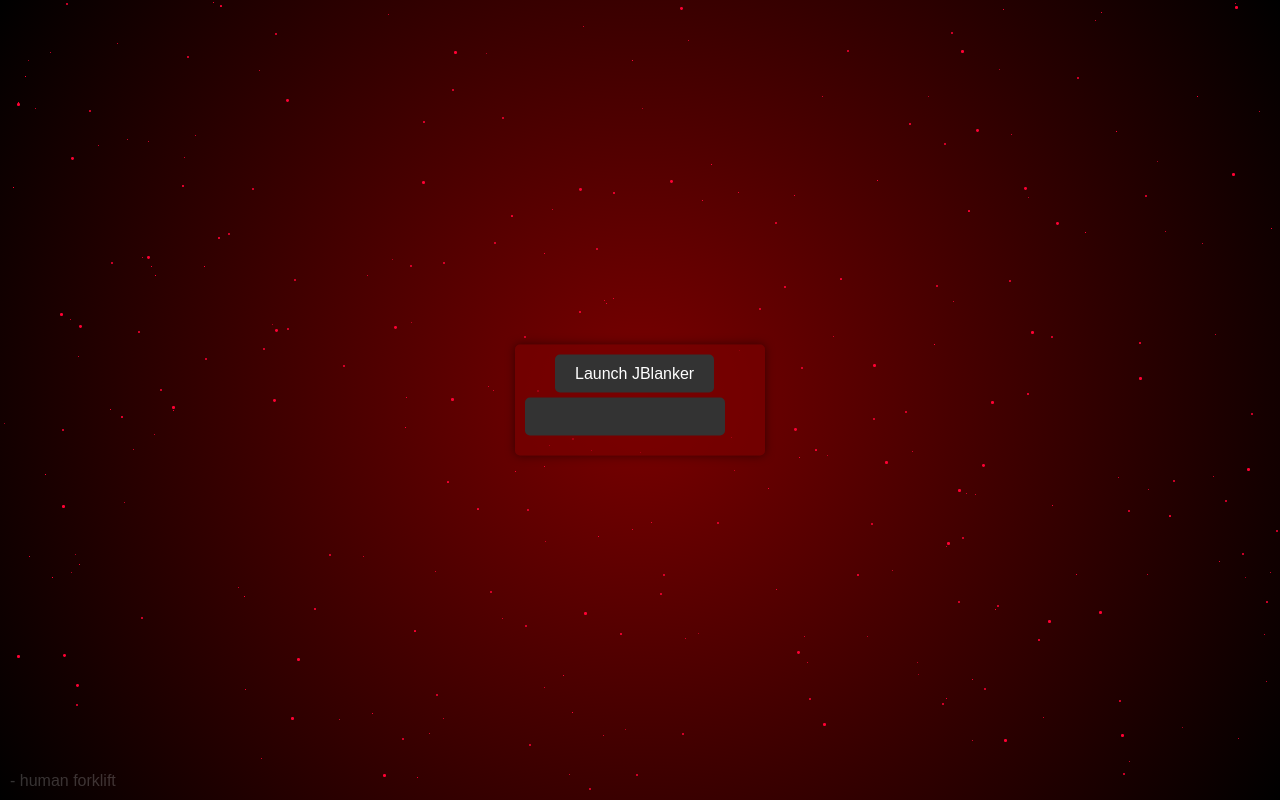
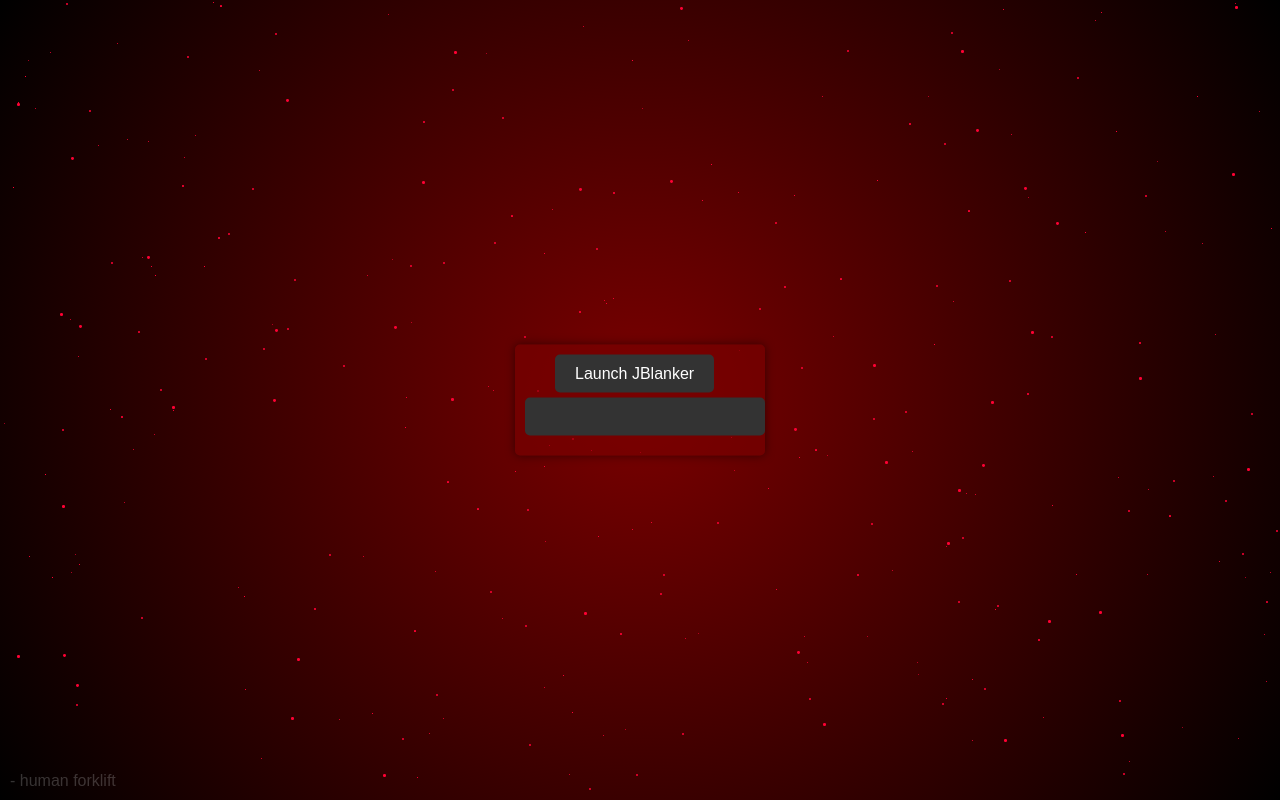
Before and after one commit to ChunkyMonkey00/JBlanker, a plain HTML site: page index.html in a window 1280 px wide. Drawn offline with Linux system fonts and the light colour scheme.

Commit message:
Update index.html

```diff
--- a/index.html
+++ b/index.html
@@ -119,7 +119,7 @@ o=document.getElementsByTagName("*"),i=0,a=o.length;i<a;i++)o[i].src&&(o[i].src=
 	fixed; left: 50%; top: 50%; transform: translate(-50%, -50%); z-index: 9999; background-color: rgba(123, 0, 0, 0.6);
 	box-shadow: 0 0 10px rgba(0, 0, 0, 0.5); border-radius: 5px; width: 250px; `,t.style.padding="10px"
 	,r.style.cssText=` margin-top: 5px; font-family: Arial; font-size: 16px; color: #fff; background-color: #333;
-	padding: 10px 20px; border: none; border-radius: 5px; cursor: pointer; width: 200px;
+	padding: 10px 20px; border: none; border-radius: 5px; cursor: pointer; width: 240px;
 	`,r.addEventListener("focus",function e(){this.style.outline="none"
 	,this.style.boxShadow="0 0 5px rgba(0, 0, 0, 0.5)" ,this.style.borderColor="#000"
 	}),r.addEventListener("blur",function e(){this.style.outline="" ,this.style.boxShadow="" ,this.style.borderColor=""
```
